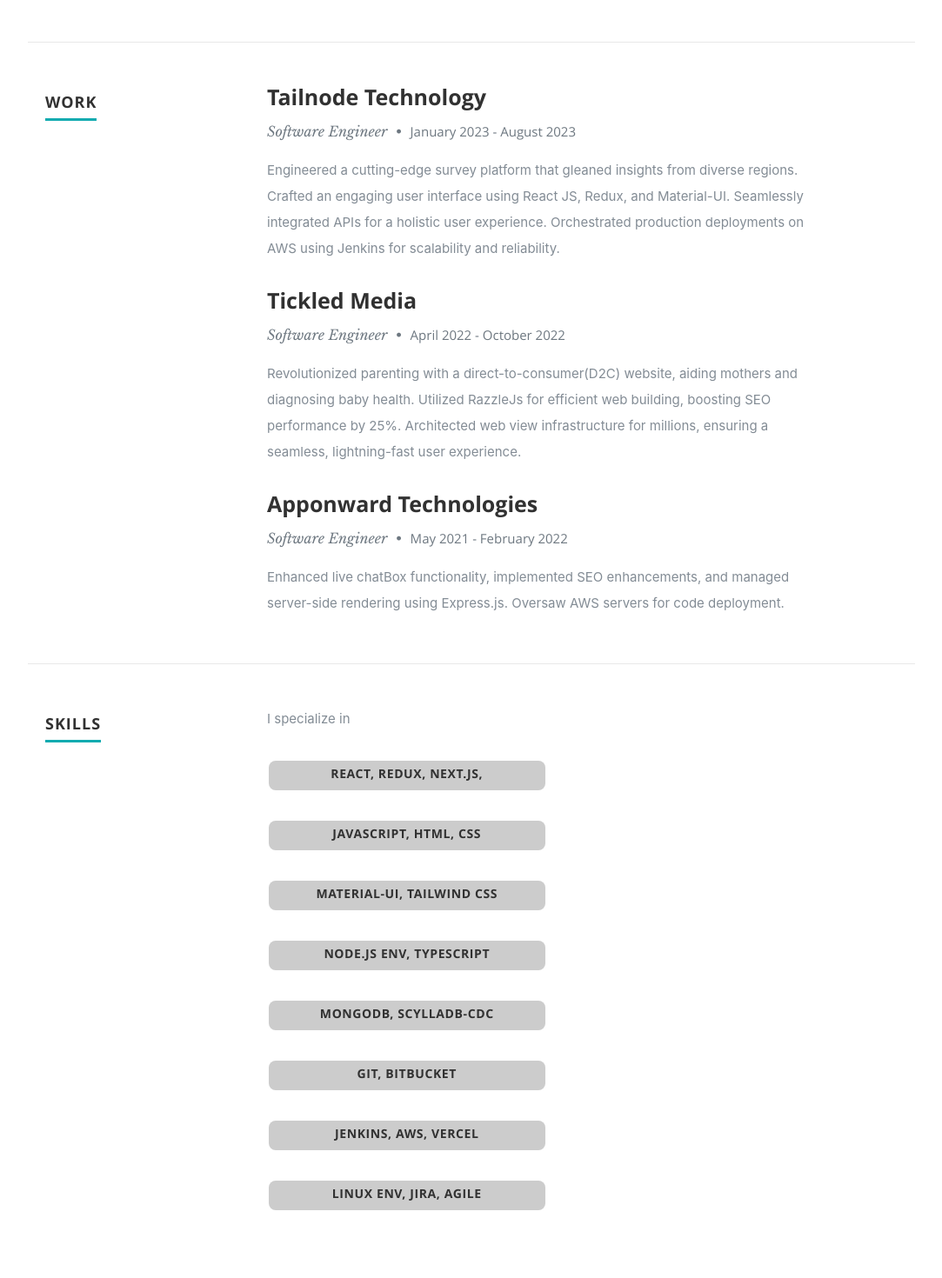
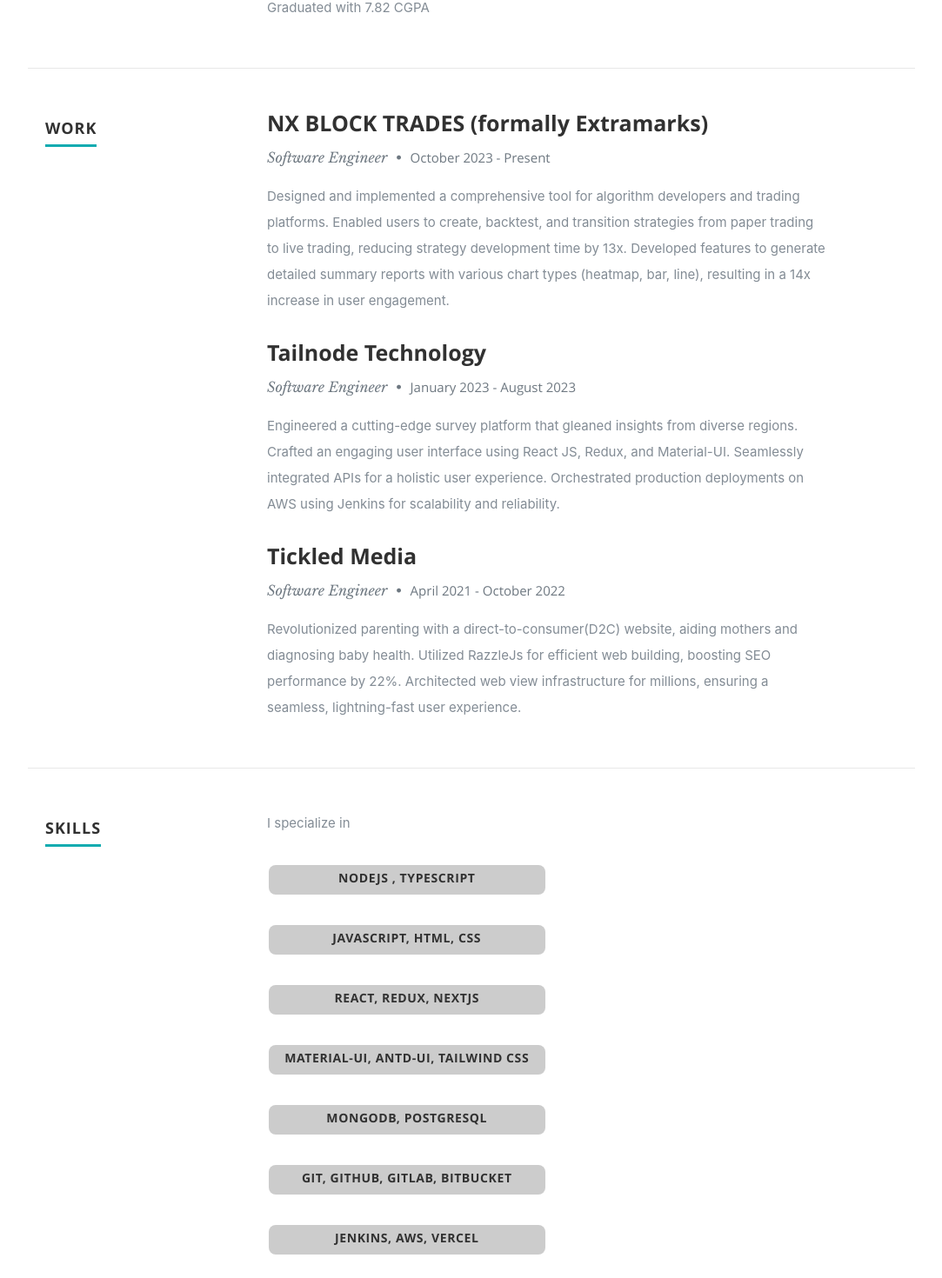
Before and after one commit to Shadab-Anwar/Portfolio2.0, a React (Create React App) app: page / in a window 1280 px wide. Shown: the part 1616-3086 px from the top of the page at 87% size, without its empty margins (98-1181 px from the left). Built offline with nearby package versions, Linux system fonts and the light colour scheme.

Commit message:
update bio 2024

```diff
--- a/public/resumeData.json
+++ b/public/resumeData.json
@@ -3,7 +3,7 @@
     "name": "Atul Kumar Awasthi",
     "occupation": "Software Engineer",
     "image": "rp.jpg",
-    "bio": "Hello, I'm Atul, a Front-end developer with 2 years of experience, specializing in Front-end development. My passion  to become a Full-stack developer and build scalable web applications that engage users and deliver outstanding experiences. I'm a quick learner with an insatiable curiosity, constantly upgrading my skills to reach new heights. I thrive on challenges and constantly upgrade my skills to stay at the cutting edge of technology.",
+    "bio": "Hello there!, I’m Atul, a Software Engineer with 2+ years of front-end development experience, now advancing towards becoming a Full-stack developer. I specialize in creating scalable web applications that deliver exceptional user experiences. Driven by curiosity and a passion for technology, I constantly upgrade my skills to stay at the cutting edge. I thrive on challenges and excel in transforming complex requirements into high-quality solutions. Let’s connect and see how my expertise can add value to your next project.",
     "contactMessage": "Get in touch with me!",
     "email": "atulreso1@gmail.com",
     "address": {
@@ -29,7 +29,7 @@
       },
       {
         "name": "blog",
-        "url": "https://atulkawasthi.medium.com/",
+        "url": "https://atulkawasthi.medium.com",
         "className": "fa fa-rss"
       },
       {
@@ -51,6 +51,12 @@
     ],
     "work": [
       {
+        "company": "NX BLOCK TRADES (formally Extramarks)",
+        "title": "Software Engineer ",
+        "years": "October 2023 - Present",
+        "description": "Designed and implemented a comprehensive tool for algorithm developers and trading platforms. Enabled users to create, backtest, and transition strategies from paper trading to live trading, reducing strategy development time by 13x. Developed features to generate detailed summary reports with various chart types (heatmap, bar, line), resulting in a 14x increase in user engagement."
+      },
+      {
         "company": "Tailnode Technology",
         "title": "Software Engineer ",
         "years": "January 2023 - August 2023",
@@ -59,39 +65,33 @@
       {
         "company": "Tickled Media",
         "title": "Software Engineer ",
-        "years": "April 2022 - October 2022",
-        "description": "Revolutionized parenting with a direct-to-consumer(D2C) website, aiding mothers and diagnosing baby health. Utilized RazzleJs for efficient web building, boosting SEO performance by 25%. Architected web view infrastructure for millions, ensuring a seamless, lightning-fast user experience."
-      },
-      {
-        "company": "Apponward Technologies",
-        "title": "Software Engineer ",
-        "years": "May 2021 - February 2022",
-        "description": "Enhanced live chatBox functionality, implemented SEO enhancements, and managed server-side rendering using Express.js. Oversaw AWS servers for code deployment."
+        "years": "April 2021 - October 2022",
+        "description": "Revolutionized parenting with a direct-to-consumer(D2C) website, aiding mothers and diagnosing baby health. Utilized RazzleJs for efficient web building, boosting SEO performance by 22%. Architected web view infrastructure for millions, ensuring a seamless, lightning-fast user experience."
       }
     ],
     "skills": [
       {
-        "name": "React, Redux, Next.js,",
-        "level": "75%"
+        "name": "NodeJS , TypeScript",
+        "level": "70%"
       },
       {
         "name": "JavaScript, HTML, CSS",
         "level": "70%"
       },
       {
-        "name": "Material-UI, Tailwind CSS",
+        "name": "React, Redux, NextJS",
+        "level": "75%"
+      },
+      {
+        "name": "Material-UI, AntD-UI, Tailwind CSS",
         "level": "70%"
       },
       {
-        "name": "Node.js ENV, TypeScript",
-        "level": "70%"
-      },
-      {
-        "name": "MongoDB, ScyllaDB-CDC",
+        "name": "MongoDB, PostgreSQL",
         "level": "85%"
       },
       {
-        "name": "Git, BitBucket",
+        "name": "Git, GitHub, GitLab, BitBucket",
         "level": "85%"
       },
       {
@@ -99,13 +99,19 @@
         "level": "85%"
       },
       {
-        "name": "linux ENV, JIRA, AGILE",
+        "name": "Linux, Ubantu, Jira, Agile",
         "level": "85%"
       }
     ]
   },
   "portfolio": {
     "projects": [
+      {
+        "title": "SocialFeed 2.0 (Next JS, Clerk, MongoDB, Tailwind CSS)",
+        "category": "web application",
+        "image": "social2.0.png",
+        "url": "https://github.com/kumaratul60/linkedIn-2.0"
+      },
       {
         "title": "Youtube-build (React JS, Redux, Tailwind CSS)",
         "category": "web application",
@@ -148,7 +154,6 @@
         "image": "amzn.png",
         "url": "https://github.com/kumaratul60/mezon-ecommerce"
       },
-
       {
         "title": "LinkedIn Clone (React JS, Redux, Firebase-auth,db)",
         "category": "Social-media",
@@ -167,7 +172,6 @@
         "image": "mail.png",
         "url": "https://github.com/kumaratul60/mail-me-clone"
       },
-
       {
         "title": " Slack-on (React JS, Next Js, Styled Components, Firebase-db)",
         "category": "Room-Chat messenger",
--- a/src/Components/Footer.js
+++ b/src/Components/Footer.js
@@ -24,7 +24,7 @@
 
             <ul className="copyright">
               <li>
-                <span style={ { color: "#fff" } }>2023 || Made by &copy; </span>
+                <span style={ { color: "#fff" } }>2024 || Made by &copy; </span>
                 <a
                   title="Atul"
                   href="https://linktr.ee/imatul"
```
Also changed, not shown: public/images/portfolio/social2.0.png (added), 1 other file (tests, documents, lock files or other folders).
